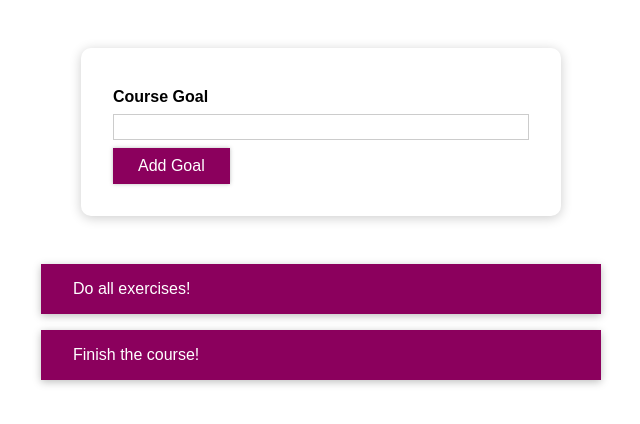
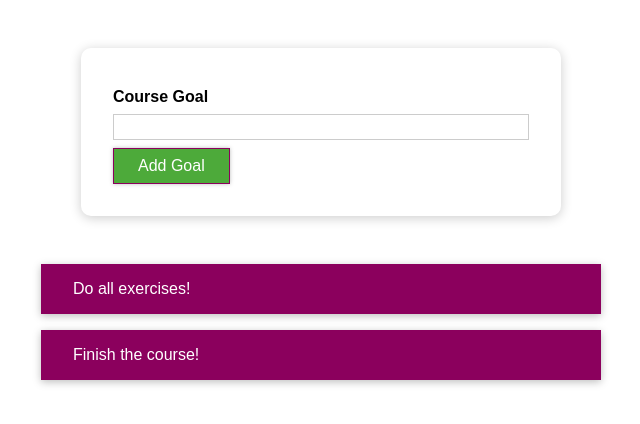
Before and after one commit to asankasira/react-complete-guide, a React (Create React App) app: page / in a window 1280 px wide. Shown: the top 424 px of the page, without its empty margins (319-959 px from the left). Built offline with nearby package versions, Linux system fonts and the light colour scheme.

Commit message:
Styled components and CSS modules

```diff
--- a/package.json
+++ b/package.json
@@ -9,7 +9,8 @@
     "react": "^18.2.0",
     "react-dom": "^18.2.0",
     "react-scripts": "^5.0.1",
-    "web-vitals": "^3.3.1"
+    "web-vitals": "^3.3.1",
+    "styled-components": "^5.3.10"
   },
   "scripts": {
     "start": "react-scripts start",
--- a/src/components/CourseGoals/CourseInput/CourseInput.js
+++ b/src/components/CourseGoals/CourseInput/CourseInput.js
@@ -1,25 +1,66 @@
-import React, { useState } from 'react';
+import React, { useState, useRef } from 'react';
 
 import Button from '../../UI/Button/Button';
-import './CourseInput.css';
+import styles from './CourseInput.module.css';
+
+// const FormControl = styled.div`
+//   margin: 0.5rem 0;
+
+//   & label {
+//     font-weight: bold;
+//     display: block;
+//     margin-bottom: 0.5rem;
+//     color: ${props => (props.invalid ? 'red' : 'black')};
+//   }
+
+//   & input {
+//     display: block;
+//     width: 100%;
+//     border: 1px solid ${props => (props.invalid ? 'red' : '#ccc')};
+//     background: ${props => (props.invalid ? '#ffd7d7' : 'transparent')};
+//     font: inherit;
+//     line-height: 1.5rem;
+//     padding: 0 0.25rem;
+//   }
+
+//   & input:focus {
+//     outline: none;
+//     background: #fad0ec;
+//     border-color: #8b005d;
+//   }
+// `;
 
 const CourseInput = props => {
   const [enteredValue, setEnteredValue] = useState('');
+  const [isValid, setIsValid] = useState(true);
+
+  const formRef = useRef(null);
 
   const goalInputChangeHandler = event => {
+    if (event.target.value.trim().length > 0) {
+      setIsValid(true);
+    }
     setEnteredValue(event.target.value);
   };
 
   const formSubmitHandler = event => {
     event.preventDefault();
+    if (enteredValue.trim().length === 0) {
+      setIsValid(false);
+      return;
+    }
     props.onAddGoal(enteredValue);
+    // setEnteredValue('');
+    formRef.current.reset();
   };
 
   return (
-    <form onSubmit={formSubmitHandler}>
-      <div className="form-control">
+    <form onSubmit={formSubmitHandler} ref={formRef}>
+      <div
+        className={`${styles['form-control']} ${!isValid && styles.invalid}`}
+      >
         <label>Course Goal</label>
-        <input type="text" onChange={goalInputChangeHandler} />
+        <input type="text"  onChange={goalInputChangeHandler} />
       </div>
       <Button type="submit">Add Goal</Button>
     </form>
--- /dev/null
+++ b/src/components/CourseGoals/CourseInput/CourseInput.module.css
@@ -0,0 +1,33 @@
+.form-control {
+  margin: 0.5rem 0;
+}
+
+.form-control label {
+  font-weight: bold;
+  display: block;
+  margin-bottom: 0.5rem;
+}
+
+.form-control input {
+  display: block;
+  width: 100%;
+  border: 1px solid #ccc;
+  font: inherit;
+  line-height: 1.5rem;
+  padding: 0 0.25rem;
+}
+
+.form-control input:focus {
+  outline: none;
+  background: #fad0ec;
+  border-color: #8b005d;
+}
+
+.form-control.invalid input {
+  border-color: red;
+  background: #ffd7d7;
+}
+
+.form-control.invalid label {
+  color: red;
+}
--- a/src/components/UI/Button/Button.js
+++ b/src/components/UI/Button/Button.js
@@ -1,10 +1,37 @@
 import React from 'react';
 
-import './Button.css';
+import styles from './Button.module.css';
+// import styled from 'styled-components';
+
+// const Button = styled.button`
+//   width: 100%;
+//   font: inherit;
+//   padding: 0.5rem 1.5rem;
+//   border: 1px solid #8b005d;
+//   color: white;
+//   background: #8b005d;
+//   box-shadow: 0 0 4px rgba(0, 0, 0, 0.26);
+//   cursor: pointer;
+
+//   @media (min-width: 768px) {
+//     width: auto;
+//   }
+
+//   &:focus {
+//     outline: none;
+//   }
+
+//   &:hover,
+//   &:active {
+//     background: #ac0e77;
+//     border-color: #ac0e77;
+//     box-shadow: 0 0 8px rgba(0, 0, 0, 0.26);
+//   }
+// `;
 
 const Button = props => {
   return (
-    <button type={props.type} className="button" onClick={props.onClick}>
+    <button type={props.type} className={styles.button} onClick={props.onClick}>
       {props.children}
     </button>
   );
--- /dev/null
+++ b/src/components/UI/Button/Button.module.css
@@ -0,0 +1,27 @@
+.button {
+  width: 100%;
+  font: inherit;
+  padding: 0.5rem 1.5rem;
+  border: 1px solid #8b005d;
+  color: white;
+  background: #4daa3a;
+  box-shadow: 0 0 4px rgba(0, 0, 0, 0.26);
+  cursor: pointer;
+}
+
+.button:focus {
+  outline: none;
+}
+
+.button:hover,
+.button:active {
+  background: #ac0e77;
+  border-color: #ac0e77;
+  box-shadow: 0 0 8px rgba(0, 0, 0, 0.26);
+}
+
+@media (min-width: 768px) {
+  .button {
+    width: auto;
+  }
+}
```
